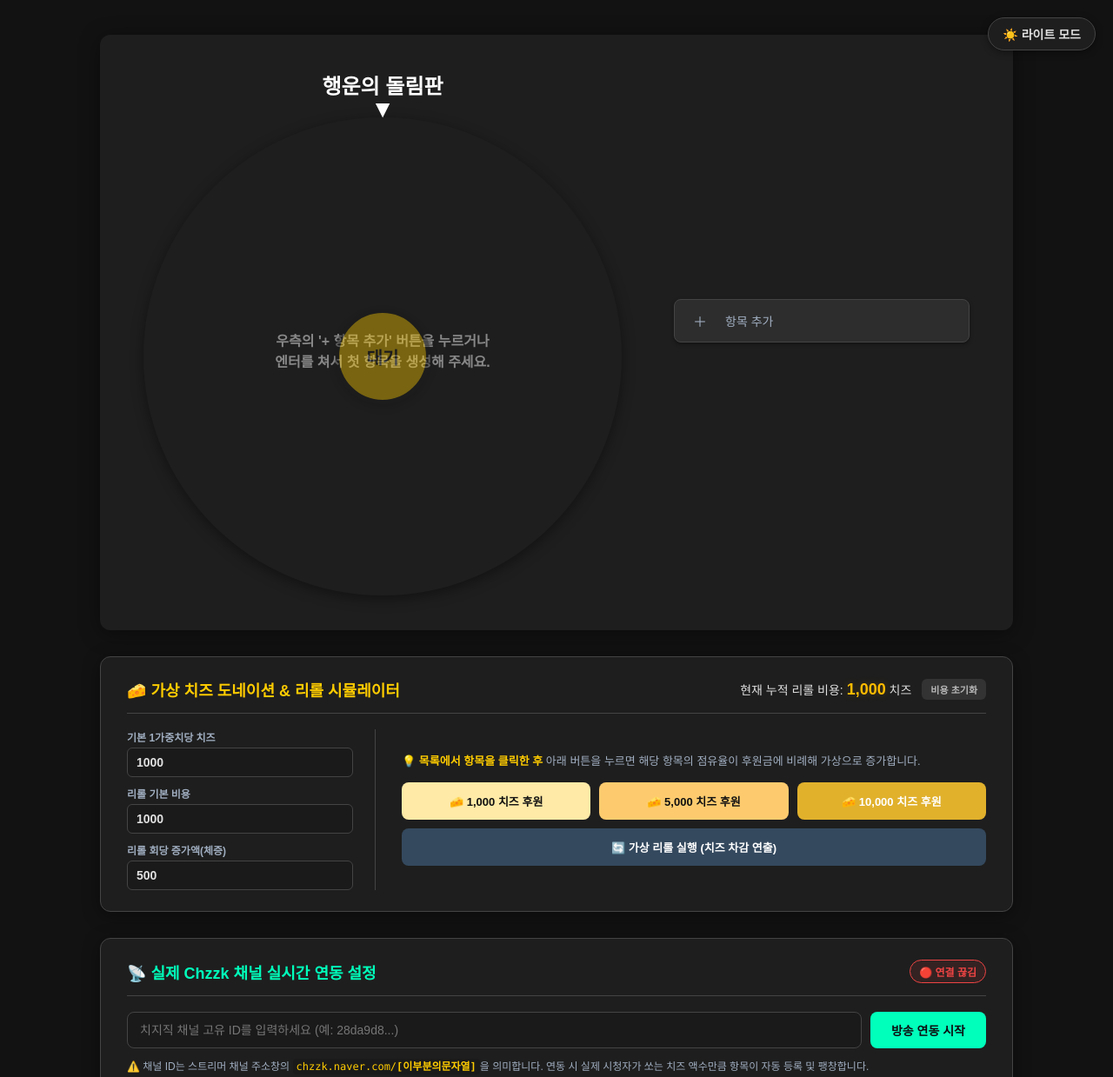
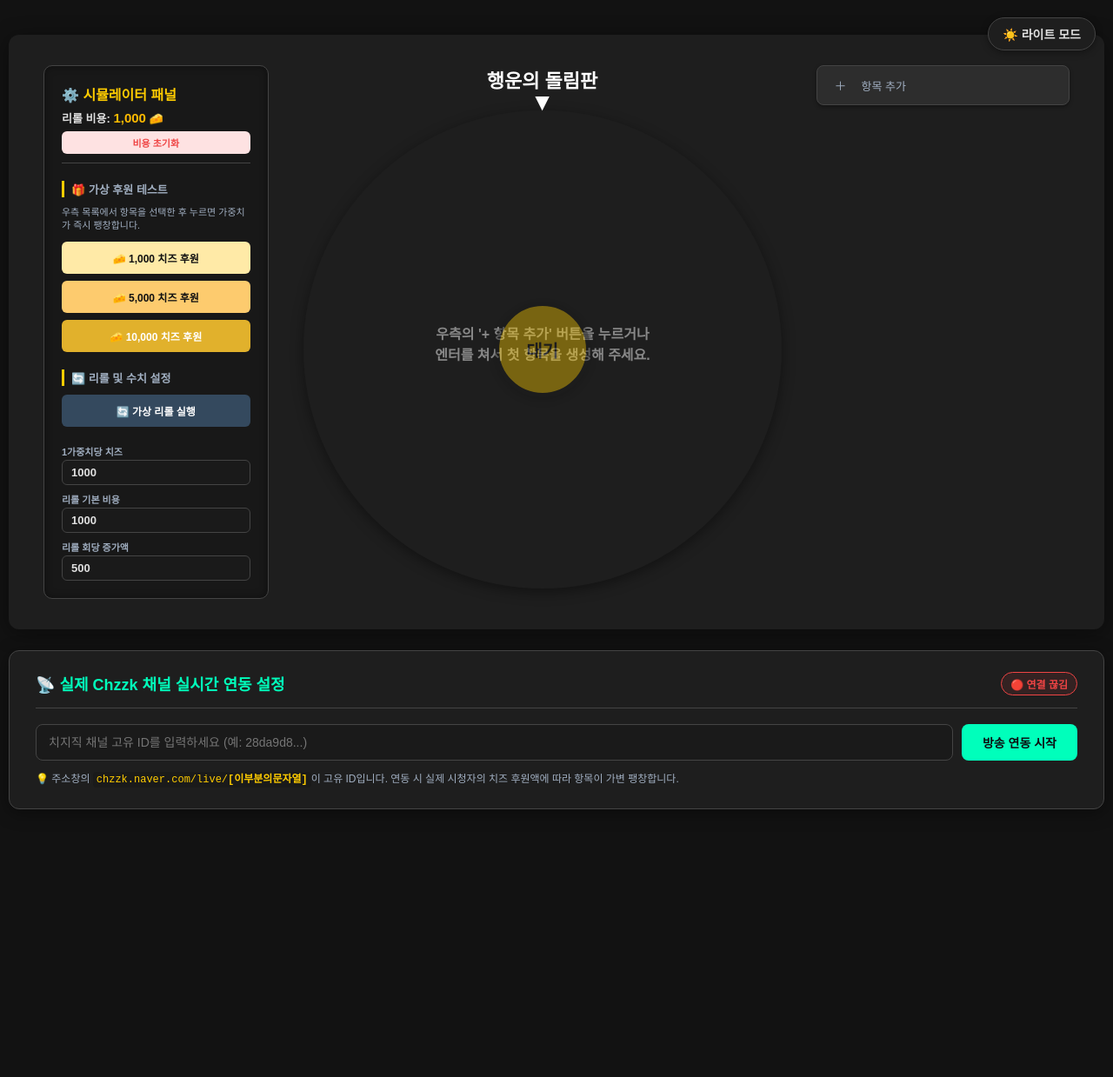
Before and after one commit to s5TR4NG3R/DO-GI-DO-Dollimpan, a plain HTML site: page index.html in a window 1280 px wide. Shown: the top 1239 px of the page at 87% size. After the commit the page ends 971 px from the top, so only its background shows below. Drawn offline with Linux system fonts and the light colour scheme.

Commit message:
Add files via upload

```diff
--- a/index.html
+++ b/index.html
@@ -3,7 +3,7 @@
 <head>
     <meta charset="UTF-8">
     <meta name="viewport" content="width=device-width, initial-scale=1.0">
-    <title>치즈 돌림판 - 치지직 실시간 연동판</title>
+    <title>치즈 돌림판 - 프리미엄 3단 레이아웃</title>
     <link rel="stylesheet" href="style.css">
 </head>
 <body class="dark-mode">
@@ -15,6 +15,47 @@
     <div class="main-layout">
 
         <div class="container">
+
+            <div class="simulator-sidebar">
+                <div class="sidebar-header">
+                    <h3>⚙️ 시뮬레이터 패널</h3>
+                    <div class="reroll-status-board">
+                        <span>리롤 비용: <strong id="currentRerollCost">1,000</strong> 🧀</span>
+                    </div>
+                    <button id="resetRerollBtn" class="sim-mini-btn" tabindex="-1" onmousedown="event.preventDefault();">비용 초기화</button>
+                </div>
+
+                <div class="sidebar-section">
+                    <h4>🎁 가상 후원 테스트</h4>
+                    <p class="side-guide-text">우측 목록에서 항목을 선택한 후 누르면 가중치가 즉시 팽창합니다.</p>
+                    <div class="vertical-buttons">
+                        <button class="donation-btn d-1000" onmousedown="event.preventDefault();" onclick="simulateDonation(1000)">🧀 1,000 치즈 후원</button>
+                        <button class="donation-btn d-5000" onmousedown="event.preventDefault();" onclick="simulateDonation(5000)">🧀 5,000 치즈 후원</button>
+                        <button class="donation-btn d-10000" onmousedown="event.preventDefault();" onclick="simulateDonation(10000)">🧀 10,000 치즈 후원</button>
+                    </div>
+                </div>
+
+                <div class="sidebar-section">
+                    <h4>🔄 리롤 및 수치 설정</h4>
+                    <button id="simRerollBtn" class="donation-btn reroll-trigger">🔄 가상 리롤 실행</button>
+
+                    <div class="config-grid">
+                        <div class="config-item">
+                            <label>1가중치당 치즈</label>
+                            <input type="number" id="cheesePerCount" value="1000" min="100" step="100">
+                        </div>
+                        <div class="config-item">
+                            <label>리롤 기본 비용</label>
+                            <input type="number" id="rerollBaseCost" value="1000" min="0" step="500">
+                        </div>
+                        <div class="config-item">
+                            <label>리롤 회당 증가액</label>
+                            <input type="number" id="rerollStepCost" value="500" min="0" step="100">
+                        </div>
+                    </div>
+                </div>
+            </div>
+
             <div class="roulette-section">
                 <h2>행운의 돌림판</h2>
                 <div class="roulette-wrapper">
@@ -42,43 +83,7 @@
 
                 <div id="inputMessage" class="input-message"></div>
             </div>
-        </div>
 
-        <div class="simulator-console">
-            <div class="simulator-header">
-                <h3>🧀 가상 치즈 도네이션 & 리롤 시뮬레이터</h3>
-                <div class="reroll-status-board">
-                    <span>현재 누적 리롤 비용: <strong id="currentRerollCost">1,000</strong> 치즈</span>
-                    <button id="resetRerollBtn" class="sim-mini-btn" tabindex="-1">비용 초기화</button>
-                </div>
-            </div>
-
-            <div class="simulator-body">
-                <div class="sim-config-group">
-                    <div class="config-item">
-                        <label>기본 1가중치당 치즈</label>
-                        <input type="number" id="cheesePerCount" value="1000" min="100" step="100">
-                    </div>
-                    <div class="config-item">
-                        <label>리롤 기본 비용</label>
-                        <input type="number" id="rerollBaseCost" value="1000" min="0" step="500">
-                    </div>
-                    <div class="config-item">
-                        <label>리롤 회당 증가액(체증)</label>
-                        <input type="number" id="rerollStepCost" value="500" min="0" step="100">
-                    </div>
-                </div>
-
-                <div class="sim-action-group">
-                    <p class="sim-guide-text">💡 <b>목록에서 항목을 클릭한 후</b> 아래 버튼을 누르면 해당 항목의 점유율이 후원금에 비례해 가상으로 증가합니다.</p>
-                    <div class="sim-buttons">
-                        <button class="donation-btn d-1000" onclick="simulateDonation(1000)">🧀 1,000 치즈 후원</button>
-                        <button class="donation-btn d-5000" onclick="simulateDonation(5000)">🧀 5,000 치즈 후원</button>
-                        <button class="donation-btn d-10000" onclick="simulateDonation(10000)">🧀 10,000 치즈 후원</button>
-                        <button id="simRerollBtn" class="donation-btn reroll-trigger">🔄 가상 리롤 실행 (치즈 차감 연출)</button>
-                    </div>
-                </div>
-            </div>
         </div>
 
         <div class="chzzk-connect-panel">
@@ -91,7 +96,7 @@
                     <input type="text" id="chzzkChannelId" placeholder="치지직 채널 고유 ID를 입력하세요 (예: 28da9d8...)" autocomplete="off">
                     <button id="chzzkConnectBtn">방송 연동 시작</button>
                 </div>
-                <p class="chzzk-guide-text">⚠️ 채널 ID는 스트리머 채널 주소창의 <code>chzzk.naver.com/<b>[이부분의문자열]</b></code>을 의미합니다. 연동 시 실제 시청자가 쏘는 치즈 액수만큼 항목이 자동 등록 및 팽창합니다.</p>
+                <p class="chzzk-guide-text">💡 주소창의 <code>chzzk.naver.com/live/<b>[이부분의문자열]</b></code>이 고유 ID입니다. 연동 시 실제 시청자의 치즈 후원액에 따라 항목이 가변 팽창합니다.</p>
             </div>
         </div>
 
--- a/style.css
+++ b/style.css
@@ -26,14 +26,38 @@
     --sim-bg: #1a1a1a;
 }
 
-.main-layout { display: flex; flex-direction: column; gap: 30px; align-items: center; width: 100%; max-width: 1050px; }
-body { background-color: var(--bg-color); color: var(--text-main); font-family: 'Malgun Gothic', sans-serif; margin: 0; padding: 40px 20px; display: flex; justify-content: center; align-items: center; min-height: 100vh; box-sizing: border-box; transition: background-color 0.3s, color 0.3s; }
+.main-layout { display: flex; flex-direction: column; gap: 24px; align-items: center; width: 100%; max-width: 1300px; }
+body { background-color: var(--bg-color); color: var(--text-main); font-family: 'Malgun Gothic', sans-serif; margin: 0; padding: 40px 10px; display: flex; justify-content: center; align-items: center; min-height: 100vh; box-sizing: border-box; transition: background-color 0.3s, color 0.3s; }
 .theme-switch-wrapper { position: absolute; top: 20px; right: 20px; }
 .theme-toggle-btn { background: var(--container-bg); color: var(--text-main); border: 1px solid var(--card-border); padding: 8px 16px; font-size: 14px; font-weight: bold; border-radius: 20px; cursor: pointer; box-shadow: 0 2px 8px var(--shadow); transition: all 0.2s ease; }
 .theme-toggle-btn:hover { transform: scale(1.05); border-color: #ffcc00; }
-.container { display: flex; gap: 60px; align-items: center; background: var(--container-bg); padding: 40px 50px; border-radius: 12px; box-shadow: 0 4px 25px var(--shadow); transition: background-color 0.3s, box-shadow 0.3s; width: 100%; box-sizing: border-box; }
-.roulette-section { text-align: center; flex: 1; display: flex; flex-direction: column; align-items: center; }
-.roulette-section h2 { font-size: 24px; color: var(--title-color); margin: 0 0 20px 0; }
+
+/* 💡 3단 분할 가로 flex 배치 밸런싱 */
+.container { display: flex; gap: 40px; align-items: flex-start; background: var(--container-bg); padding: 35px 40px; border-radius: 12px; box-shadow: 0 4px 25px var(--shadow); transition: background-color 0.3s, box-shadow 0.3s; width: 100%; box-sizing: border-box; }
+
+/* ⚙️ [1단: 좌측 사이드바 디자인] */
+.simulator-sidebar { width: 260px; display: flex; flex-direction: column; gap: 20px; background: var(--panel-bg); padding: 20px; border-radius: 10px; border: 1px solid var(--card-border); box-shadow: inset 0 0 10px var(--shadow); }
+.sidebar-header { border-bottom: 1px solid var(--card-border); padding-bottom: 10px; display: flex; flex-direction: column; gap: 6px; }
+.sidebar-header h3 { margin: 0; font-size: 16px; color: #ffcc00; }
+.sidebar-section { display: flex; flex-direction: column; gap: 10px; }
+.sidebar-section h4 { margin: 0; font-size: 13px; color: var(--text-sub); border-left: 3px solid #ffcc00; padding-left: 8px; }
+.side-guide-text { font-size: 11px; color: var(--text-sub); margin: 0; line-height: 1.4; }
+.vertical-buttons { display: flex; flex-direction: column; gap: 8px; }
+
+.reroll-status-board { font-size: 13px; font-weight: bold; }
+.reroll-status-board strong { color: #ffbb00; font-size: 15px; }
+.sim-mini-btn { background: #fee2e2; color: #ef4444; border: none; padding: 5px; border-radius: 6px; font-size: 11px; font-weight: bold; cursor: pointer; transition: all 0.2s; width: 100%; text-align: center; }
+.sim-mini-btn:hover { background: #ef4444; color: white; }
+
+.config-grid { display: flex; flex-direction: column; gap: 8px; margin-top: 5px; }
+.config-item { display: flex; flex-direction: column; gap: 2px; }
+.config-item label { font-size: 11px; color: var(--text-sub); font-weight: bold; }
+.config-item input { background: var(--sim-bg); border: 1px solid var(--card-border); border-radius: 6px; padding: 6px 10px; color: var(--text-main); font-weight: bold; font-size: 13px; width: 100%; box-sizing: border-box; }
+.config-item input:focus { border-color: #ffcc00; outline: none; }
+
+/* [2단: 중앙 룰켓 영역] */
+.roulette-section { text-align: center; flex: 1; display: flex; flex-direction: column; align-items: center; justify-content: center; }
+.roulette-section h2 { font-size: 22px; color: var(--title-color); margin: 0 0 20px 0; }
 .roulette-wrapper { position: relative; }
 .arrow { position: absolute; top: -25px; left: 50%; transform: translateX(-50%); font-size: 28px; color: var(--title-color); z-index: 10; }
 canvas { border-radius: 50%; box-shadow: 0 4px 15px var(--shadow); display: block; }
@@ -55,74 +79,48 @@ button#actionBtn:active { transform: translate(-50%, -50%) scale(0.95); }
 @keyframes fadeOut { 0% { transform: translate(-50%, -50%) scale(1); opacity: 1; } 100% { transform: translate(-50%, -50%) scale(0.95); opacity: 0; } }
 @keyframes fadeIn { 0% { opacity: 0; } 100% { opacity: 1; } }
 
-.control-panel { width: 380px; display: flex; flex-direction: column; }
-.item-list { list-style: none; padding: 0; margin: 0; max-height: 380px; overflow-y: auto; }
-.item-list li { display: flex; align-items: center; background: var(--card-bg); border: 1px solid var(--card-border); border-radius: 8px; padding: 10px 15px; margin-bottom: 8px; box-shadow: 0 2px 4px var(--shadow); transition: background-color 0.3s, border-color 0.3s; }
+/* [3단: 우측 리스트 영역] */
+.control-panel { width: 350px; display: flex; flex-direction: column; }
+.item-list { list-style: none; padding: 0; margin: 0; max-height: 480px; overflow-y: auto; }
+.item-list li { display: flex; align-items: center; background: var(--card-bg); border: 1px solid var(--card-border); border-radius: 8px; padding: 10px 12px; margin-bottom: 8px; box-shadow: 0 2px 4px var(--shadow); transition: background-color 0.3s, border-color 0.3s; }
 .item-list li:has(.item-edit-input:focus) { border-color: #ffcc00; box-shadow: 0 0 10px rgba(255, 204, 0, 0.2); }
-.badge { width: 28px; height: 24px; border-radius: 12px; color: white; font-size: 12px; font-weight: bold; display: flex; justify-content: center; align-items: center; margin-right: 15px; }
-.item-edit-input { flex: 1; background: transparent; border: none; color: var(--text-main); font-size: 15px; font-weight: 500; font-family: inherit; padding: 2px 0; margin-right: 10px; width: 100%; }
+.badge { width: 24px; height: 22px; border-radius: 12px; color: white; font-size: 11px; font-weight: bold; display: flex; justify-content: center; align-items: center; margin-right: 12px; }
+.item-edit-input { flex: 1; background: transparent; border: none; color: var(--text-main); font-size: 14px; font-weight: 500; font-family: inherit; padding: 2px 0; margin-right: 8px; width: 100%; }
 .item-edit-input:focus { color: #ffcc00; outline: none; }
-.count-controller { display: flex; align-items: center; gap: 6px; background: var(--bg-color); padding: 4px 8px; border-radius: 6px; margin-right: 15px; border: 1px solid var(--card-border); }
-.count-btn { background: none; border: none; color: var(--text-main); font-size: 10px; cursor: pointer; padding: 2px 4px; font-weight: bold; border-radius: 4px; transition: background-color 0.1s; }
+.count-controller { display: flex; align-items: center; gap: 4px; background: var(--bg-color); padding: 4px 6px; border-radius: 6px; margin-right: 10px; border: 1px solid var(--card-border); }
+.count-btn { background: none; border: none; color: var(--text-main); font-size: 9px; cursor: pointer; padding: 2px; font-weight: bold; border-radius: 4px; }
 .count-btn:hover { background-color: var(--card-border); color: #ffcc00; }
-.item-count { font-size: 13px; font-weight: bold; color: var(--text-main); min-width: 22px; text-align: center; }
-.item-percent { font-size: 13px; font-weight: 600; color: var(--text-percent); width: 55px; text-align: right; margin-right: 15px; }
-.delete-row-btn { width: 22px; height: 22px; border-radius: 6px; background: #fee2e2; color: #ef4444; border: none; font-size: 14px; font-weight: bold; cursor: pointer; display: flex; justify-content: center; align-items: center; transition: all 0.2s ease; }
+.item-count { font-size: 12px; font-weight: bold; color: var(--text-main); min-width: 18px; text-align: center; }
+.item-percent { font-size: 12px; font-weight: 600; color: var(--text-percent); width: 50px; text-align: right; margin-right: 10px; }
+.delete-row-btn { width: 20px; height: 20px; border-radius: 6px; background: #fee2e2; color: #ef4444; border: none; font-size: 12px; font-weight: bold; cursor: pointer; display: flex; justify-content: center; align-items: center; }
 .delete-row-btn:hover { background: #ef4444; color: white; }
-.add-item-box { display: flex; align-items: center; background: var(--card-bg); border: 1px solid var(--card-border); border-radius: 8px; padding: 12px 15px; cursor: pointer; box-shadow: 0 2px 4px var(--shadow); transition: background-color 0.3s, border-color 0.3s; }
+.add-item-box { display: flex; align-items: center; background: var(--card-bg); border: 1px solid var(--card-border); border-radius: 8px; padding: 12px 15px; cursor: pointer; box-shadow: 0 2px 4px var(--shadow); }
 .add-item-box:hover { border-color: #ffcc00; }
-.add-icon { width: 28px; color: var(--text-sub); font-size: 16px; display: flex; justify-content: center; margin-right: 15px; }
-.add-text { font-size: 14px; color: var(--text-sub); font-weight: 500; }
-.input-message { height: 18px; font-size: 13px; color: #ff4444; margin-top: 10px; font-weight: bold; }
+.add-icon { width: 24px; color: var(--text-sub); font-size: 14px; display: flex; justify-content: center; margin-right: 12px; }
+.add-text { font-size: 13px; color: var(--text-sub); font-weight: 500; }
+.input-message { height: 18px; font-size: 12px; color: #ff4444; margin-top: 10px; font-weight: bold; }
 
-.simulator-console { width: 100%; background: var(--container-bg); border: 1px solid var(--card-border); border-radius: 12px; padding: 24px 30px; box-shadow: 0 4px 20px var(--shadow); box-sizing: border-box; transition: background-color 0.3s, border-color 0.3s; }
-.simulator-header { display: flex; justify-content: space-between; align-items: center; border-bottom: 1px solid var(--card-border); padding-bottom: 14px; margin-bottom: 18px; }
-.simulator-header h3 { margin: 0; font-size: 18px; color: #ffcc00; }
-.reroll-status-board { font-size: 14px; color: var(--text-main); display: flex; align-items: center; gap: 12px; }
-.reroll-status-board strong { color: #ffbb00; font-size: 18px; text-shadow: 0 0 10px rgba(255,187,0,0.2); }
-.sim-mini-btn { background: #e2e8f0; color: #4a5568; border: none; padding: 4px 10px; border-radius: 6px; font-size: 11px; font-weight: bold; cursor: pointer; transition: all 0.2s; }
-.dark-mode .sim-mini-btn { background: #333; color: #bbb; }
-.sim-mini-btn:hover { background: #ef4444; color: white; }
-.simulator-body { display: flex; gap: 30px; }
-.sim-config-group { display: flex; flex-direction: column; gap: 10px; width: 260px; padding-right: 25px; border-right: 1px solid var(--card-border); }
-.config-item { display: flex; flex-direction: column; gap: 4px; }
-.config-item label { font-size: 12px; color: var(--text-sub); font-weight: bold; }
-.config-item input { background: var(--sim-bg); border: 1px solid var(--card-border); border-radius: 6px; padding: 8px 10px; color: var(--text-main); font-weight: bold; font-size: 14px; }
-.config-item input:focus { border-color: #ffcc00; outline: none; }
-.sim-action-group { flex: 1; display: flex; flex-direction: column; justify-content: center; }
-.sim-guide-text { font-size: 13px; color: var(--text-sub); margin: 0 0 14px 0; line-height: 1.4; }
-.sim-guide-text b { color: #ffcc00; }
-.sim-buttons { display: flex; flex-wrap: wrap; gap: 10px; }
-.donation-btn { flex: 1; min-width: 140px; border: none; padding: 12px 14px; border-radius: 8px; font-size: 13px; font-weight: bold; cursor: pointer; transition: all 0.2s; text-align: center; color: #111; }
-.d-1000 { background: #ffeaa7; }
-.d-1000:hover { background: #ffdf6d; transform: translateY(-2px); }
-.d-5000 { background: #fdcb6e; }
-.d-5000:hover { background: #f1b23e; transform: translateY(-2px); }
-.d-10000 { background: #e1b12c; color: white; }
-.d-10000:hover { background: #c89a1c; transform: translateY(-2px); }
-.reroll-trigger { background: #34495e; color: white; flex: 2; min-width: 240px; }
-.reroll-trigger:hover { background: #2c3e50; transform: translateY(-2px); box-shadow: 0 4px 12px rgba(0,0,0,0.15); }
+/* 공통 버튼 서식 */
+.donation-btn { width: 100%; border: none; padding: 10px 12px; border-radius: 6px; font-size: 12px; font-weight: bold; cursor: pointer; transition: all 0.2s; text-align: center; color: #111; }
+.d-1000 { background: #ffeaa7; } .d-1000:hover { background: #ffdf6d; transform: translateY(-1px); }
+.d-5000 { background: #fdcb6e; } .d-5000:hover { background: #f1b23e; transform: translateY(-1px); }
+.d-10000 { background: #e1b12c; color: white; } .d-10000:hover { background: #c89a1c; transform: translateY(-1px); }
+.reroll-trigger { background: #34495e; color: white; margin-bottom: 5px; }
+.reroll-trigger:hover { background: #2c3e50; transform: translateY(-1px); }
 
-/* 📡 [4단계 추가] 실제 치지직 연동 패널 디자인 */
-.chzzk-connect-panel {
-    width: 100%; background: var(--container-bg); border: 1px solid var(--card-border); border-radius: 12px; padding: 24px 30px; box-shadow: 0 4px 20px var(--shadow); box-sizing: border-box; transition: background-color 0.3s, border-color 0.3s;
-}
+/* 최하단 치지직 연동 패널 */
+.chzzk-connect-panel { width: 100%; background: var(--container-bg); border: 1px solid var(--card-border); border-radius: 12px; padding: 24px 30px; box-shadow: 0 4px 20px var(--shadow); box-sizing: border-box; }
 .chzzk-header { display: flex; justify-content: space-between; align-items: center; border-bottom: 1px solid var(--card-border); padding-bottom: 14px; margin-bottom: 18px; }
-.chzzk-header h3 { margin: 0; font-size: 18px; color: #00ffbb; } /* 치지직 그린색 부여 */
-
+.chzzk-header h3 { margin: 0; font-size: 18px; color: #00ffbb; }
 .status-badge { font-size: 12px; font-weight: bold; padding: 4px 10px; border-radius: 20px; }
 .status-badge.disconnected { background: rgba(239, 68, 68, 0.1); color: #ef4444; border: 1px solid #ef4444; }
 .status-badge.connected { background: rgba(0, 255, 187, 0.1); color: #00ffbb; border: 1px solid #00ffbb; animation: pulse 2s infinite; }
-
 .chzzk-input-group { display: flex; gap: 10px; margin-bottom: 12px; }
 #chzzkChannelId { flex: 1; background: var(--sim-bg); border: 1px solid var(--card-border); border-radius: 8px; padding: 12px 14px; color: var(--text-main); font-size: 14px; font-weight: 500; }
 #chzzkChannelId:focus { border-color: #00ffbb; outline: none; }
-
 #chzzkConnectBtn { background: #00ffbb; color: #0c0d10; border: none; padding: 0 24px; border-radius: 8px; font-size: 14px; font-weight: bold; cursor: pointer; transition: all 0.2s; }
 #chzzkConnectBtn:hover { background: #00cc99; transform: translateY(-1px); }
 #chzzkConnectBtn.active { background: #ef4444; color: white; }
-
 .chzzk-guide-text { font-size: 12px; color: var(--text-sub); margin: 0; line-height: 1.5; }
-.chzzk-guide-text code { background: var(--sim-bg); padding: 2px 4px; border-radius: 4px; font-family: consolas, monospace; color: #ffcc00; }
-
+.chzzk-guide-text code { background: var(--sim-bg); padding: 2px 4px; border-radius: 4px; color: #ffcc00; }
 @keyframes pulse { 0% { opacity: 0.6; } 50% { opacity: 1; } 100% { opacity: 0.6; } }
```
Also changed, not shown: script.js (+3 -9 lines).
